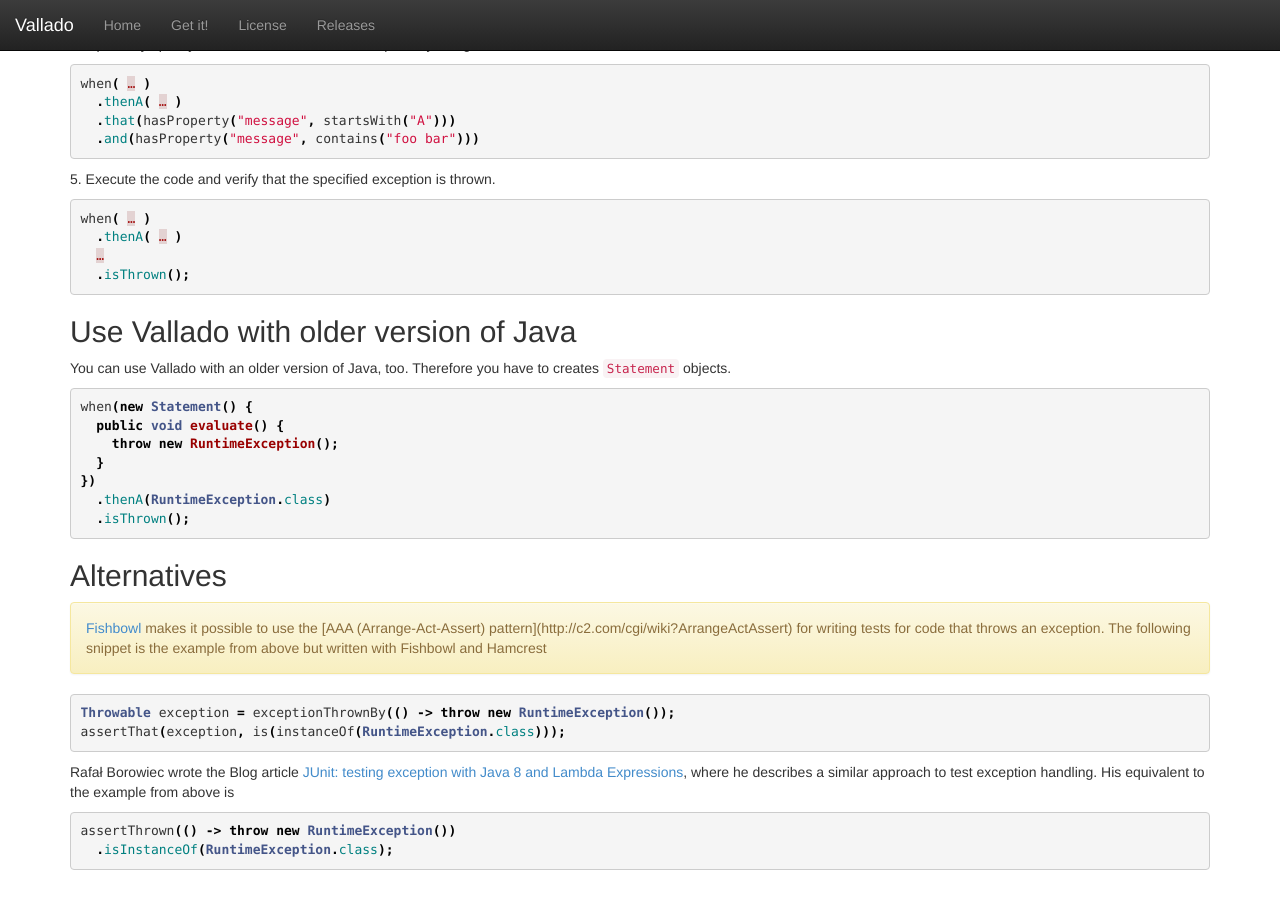
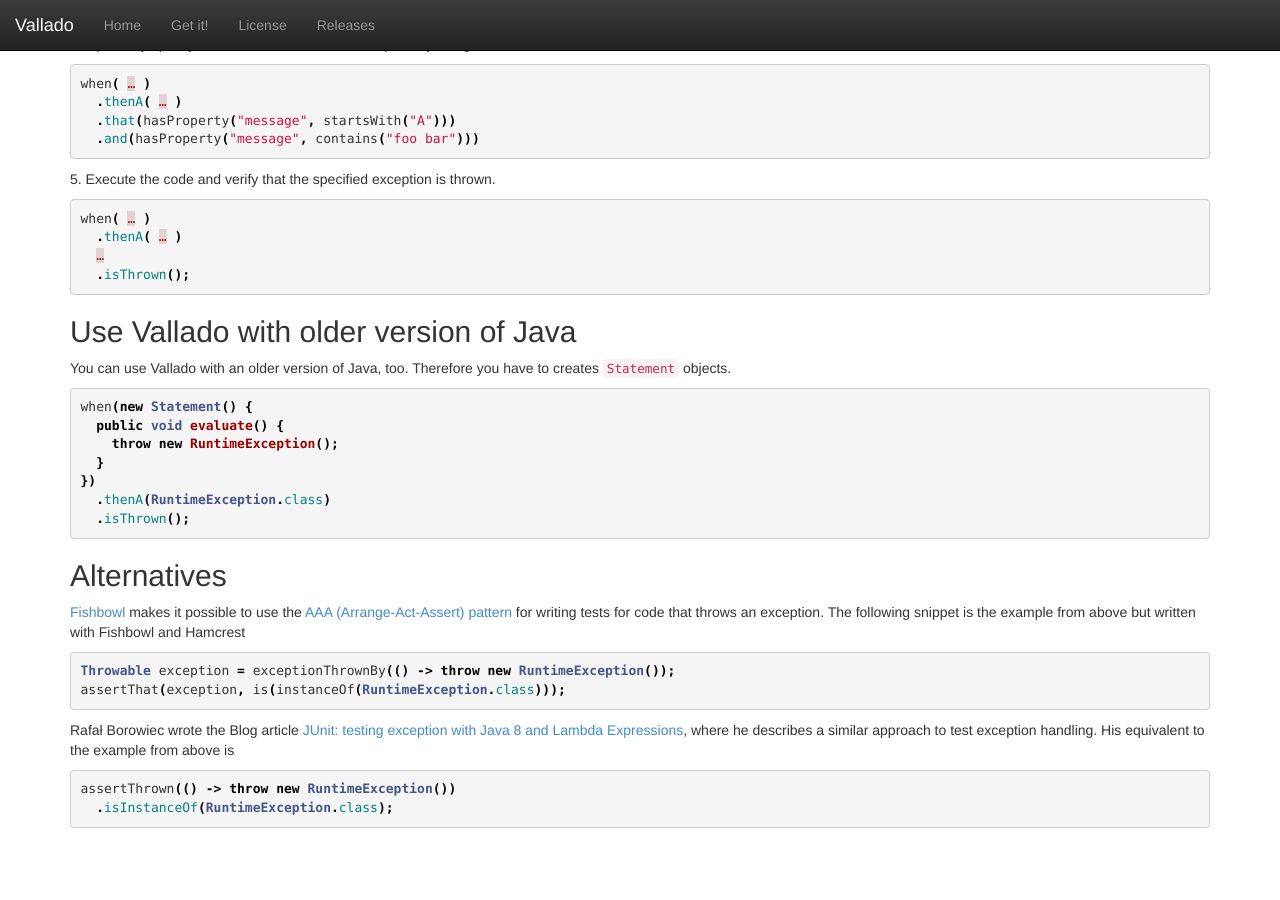
Before and after one commit to stefanbirkner/vallado, a Jekyll site: the page built from index.html, in a window 1280 px wide and 900 px high, scrolled down 866 px. Built offline with Jekyll 4.4.1, drawn with Linux system fonts in a browser that asks for light colours; after the commit the page ends 1724 px from its top, so only the background shows below that; some of the changed text lies outside the part shown.

Commit message:
Fix links.

```diff
--- a/index.html
+++ b/index.html
@@ -6,8 +6,8 @@
 <p class="alert alert-warning">I strongly recommend to use
 <a href="https://github.com/stefanbirkner/fishbowl">Fishbowl</a> instead of Vallado, because it
 makes it possible to use the
-[AAA (Arrange-Act-Assert) pattern](http://c2.com/cgi/wiki?ArrangeActAssert) for writing tests
-for code that throws an exception.</p>
+<a href="http://c2.com/cgi/wiki?ArrangeActAssert">AAA (Arrange-Act-Assert) pattern</a>
+for writing tests for code that throws an exception.</p>
 
 <p>An example is worth a thousand words.</p>
 {% highlight java %}when(() -> throw new RuntimeException())
@@ -52,11 +52,11 @@
 
 <h2>Alternatives</h2>
 
-<p class="alert alert-warning"><a href="https://github.com/stefanbirkner/fishbowl">Fishbowl</a>
+<p><a href="https://github.com/stefanbirkner/fishbowl">Fishbowl</a>
 makes it possible to use the
-[AAA (Arrange-Act-Assert) pattern](http://c2.com/cgi/wiki?ArrangeActAssert) for writing tests
-for code that throws an exception. The following snippet is the example from above but written
-with Fishbowl and Hamcrest</p>
+<a href="http://c2.com/cgi/wiki?ArrangeActAssert">AAA (Arrange-Act-Assert) pattern</a>
+for writing tests for code that throws an exception. The following snippet is the
+example from above but written with Fishbowl and Hamcrest</p>
 {% highlight java %}Throwable exception = exceptionThrownBy(() -> throw new RuntimeException());
 assertThat(exception, is(instanceOf(RuntimeException.class)));{% endhighlight %}
 
```
